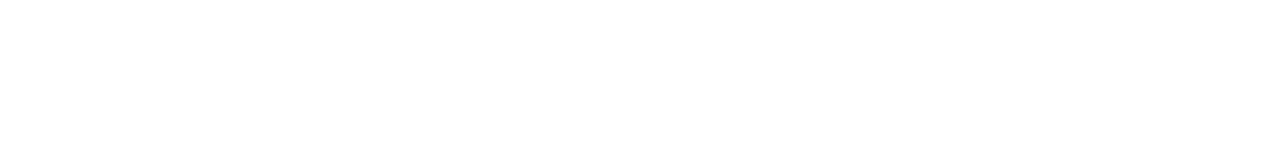
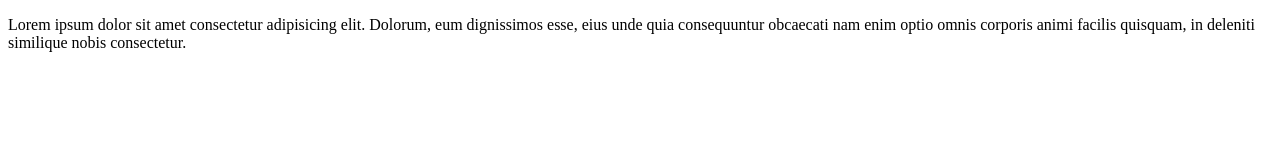
Before and after one commit to nadiasalsaa/test-remote-2, a plain HTML site: page index.html in a window 1280 px wide. Drawn offline with Linux system fonts and the light colour scheme.

Commit message:
mengubah index

```diff
--- a/index.html
+++ b/index.html
@@ -7,6 +7,6 @@
     <title>Document</title>
 </head>
 <body>
-
+    <p>Lorem ipsum dolor sit amet consectetur adipisicing elit. Dolorum, eum dignissimos esse, eius unde quia consequuntur obcaecati nam enim optio omnis corporis animi facilis quisquam, in deleniti similique nobis consectetur.</p>
 </body>
 </html>
```
